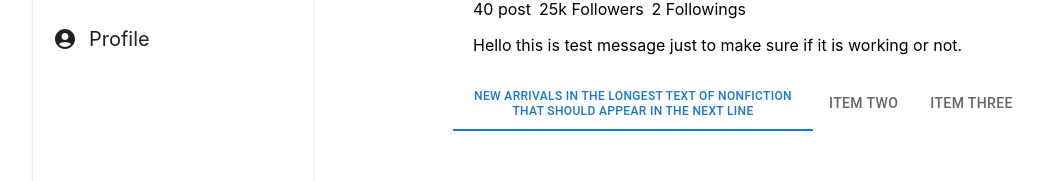
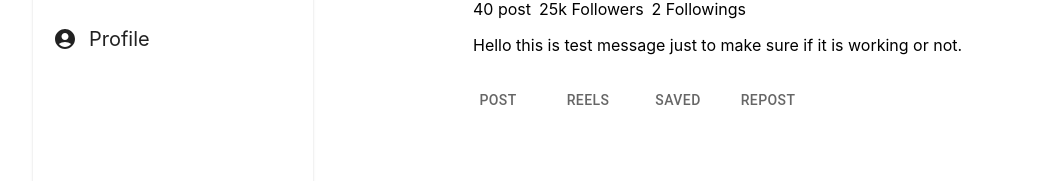
Before and after one commit to tmgnisc/Sajha-Connect-Java-Project, a React (Create React App) app: page /profile/1 in a window 1280 px wide. Shown: the part 475-656 px from the top of the page, without its empty margins (47-1091 px from the left). Built offline with nearby package versions, Linux system fonts and the light colour scheme; the HTML template or start-up script is replaced by a standard one.

Commit message:
working in array for tabs

```diff
--- a/src/pages/Profile/Profile.jsx
+++ b/src/pages/Profile/Profile.jsx
@@ -2,6 +2,13 @@ import React from "react";
 import { useParams } from "react-router-dom";
 import { Avatar, Box, Button, Tab, Tabs } from "@mui/material";
 
+
+const tabs=[
+  {value:"post", name:"Post"},
+  {value:"reels", name:"Reels"},
+  {value:"saved", name:"Saved"},
+  {value:"repost", name:"Repost"},
+]
 const Profile = () => {
   const { id } = useParams();
   const [value, setValue] = React.useState('one');
@@ -55,13 +62,9 @@ const Profile = () => {
         onChange={handleChange}
         aria-label="wrapped label tabs example"
       >
-        <Tab
-          value="one"
-          label="New Arrivals in the Longest Text of Nonfiction that should appear in the next line"
-          wrapped
-        />
-        <Tab value="two" label="Item Two" />
-        <Tab value="three" label="Item Three" />
+
+
+     {tabs.map((item)=><Tab value={item.value} label={item.name} />)}
       </Tabs>
     </Box>
       </section>
```
